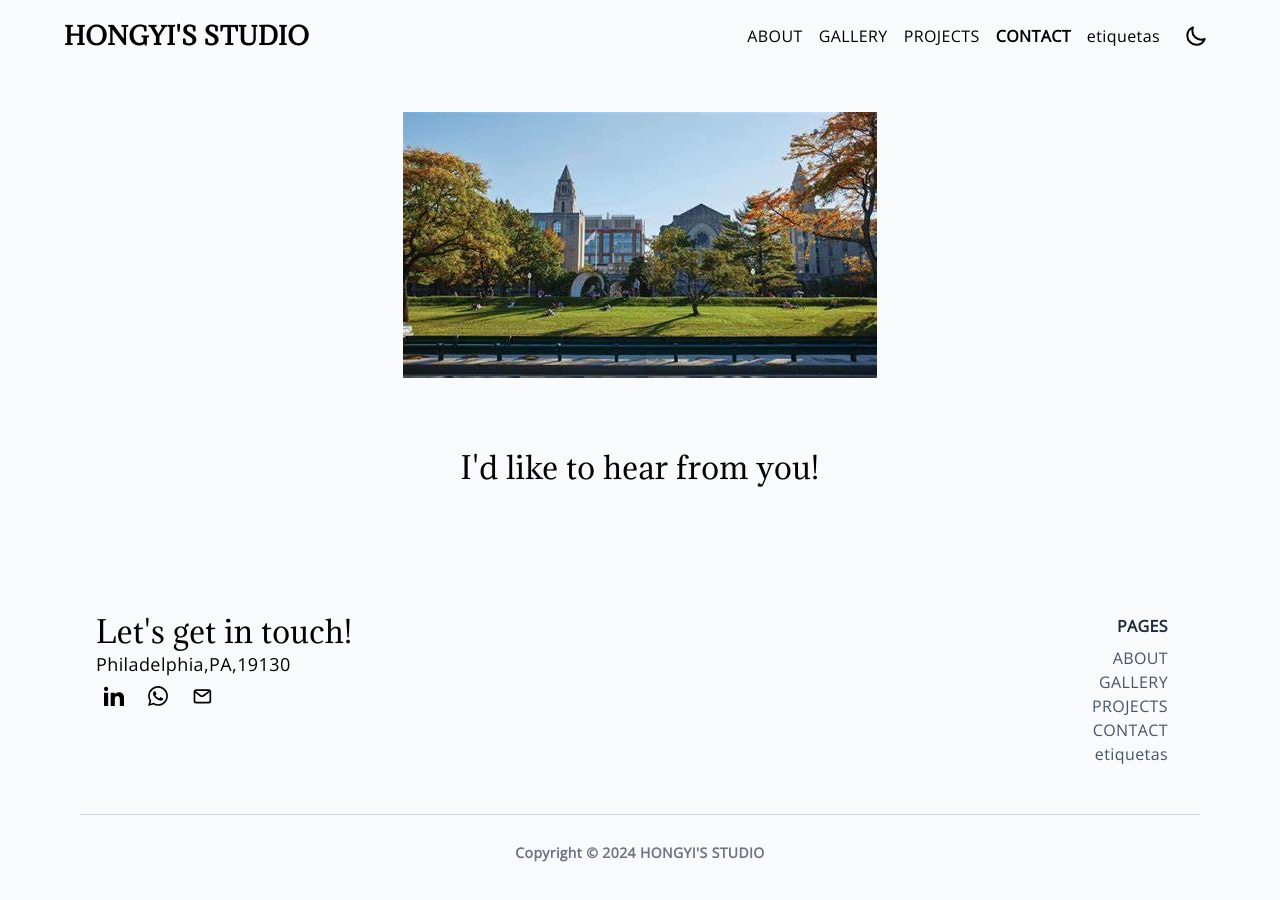
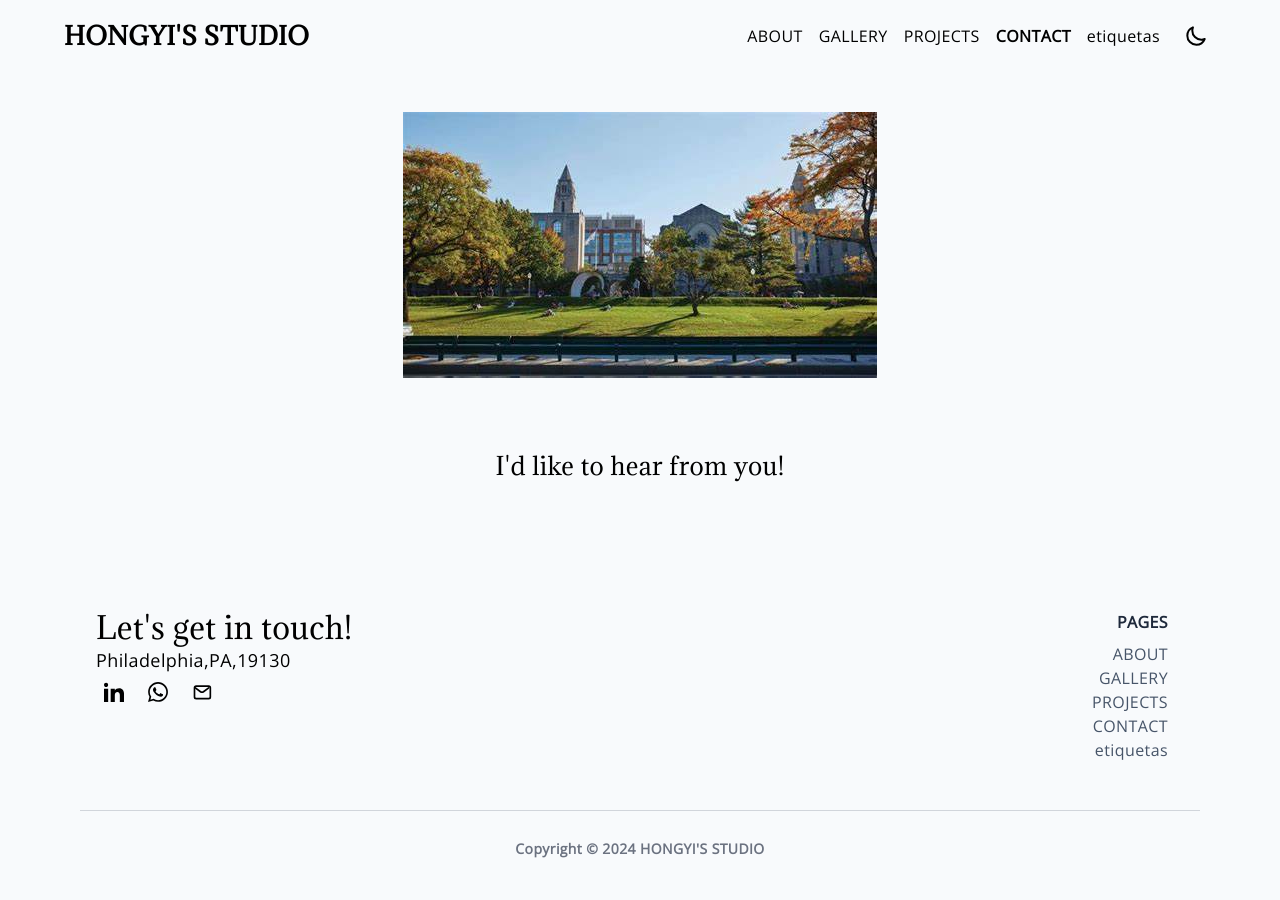
Before and after one commit to hongyili-hl/hongyili-hl.github.io, a Jekyll site: the page built from sample.md, in a window 1280 px wide. Built offline with Jekyll 4.4.1, drawn with Linux system fonts in a browser that asks for light colours.

Commit message:
Update contact.html

```diff
--- a/_layouts/contact.html
+++ b/_layouts/contact.html
@@ -5,7 +5,7 @@ layout: base
 <div class="flex justify-center py-4 md:py-8">
   <img src="assets/images/OIP.jpg" alt="" class="basis-2/6  w-11/12 md:w-5/12 p-2 md:px-0">
 </div>
-<div class="flex justify-center py-4 md:py-8">
-  <h5 class="text-3xl fonat-semibold">{{ site.data[site.lang].footer.title | default: "I'd like to hear from you!" |
+<div class="flex justify-center py-3 md:py-8">
+  <h5 class="text-2xl">{{ site.data[site.lang].footer.title | default: "I'd like to hear from you!" |
   localize}}</h5>
 </div>
```
